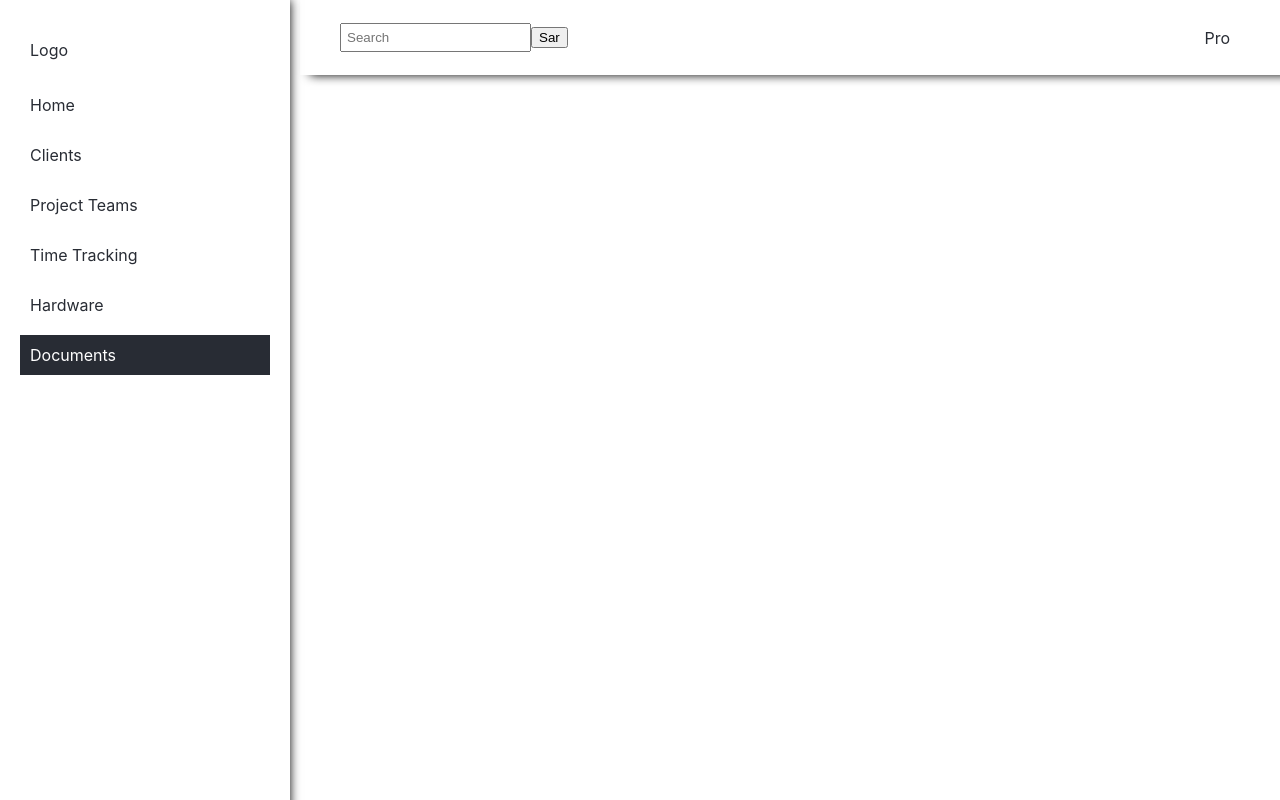
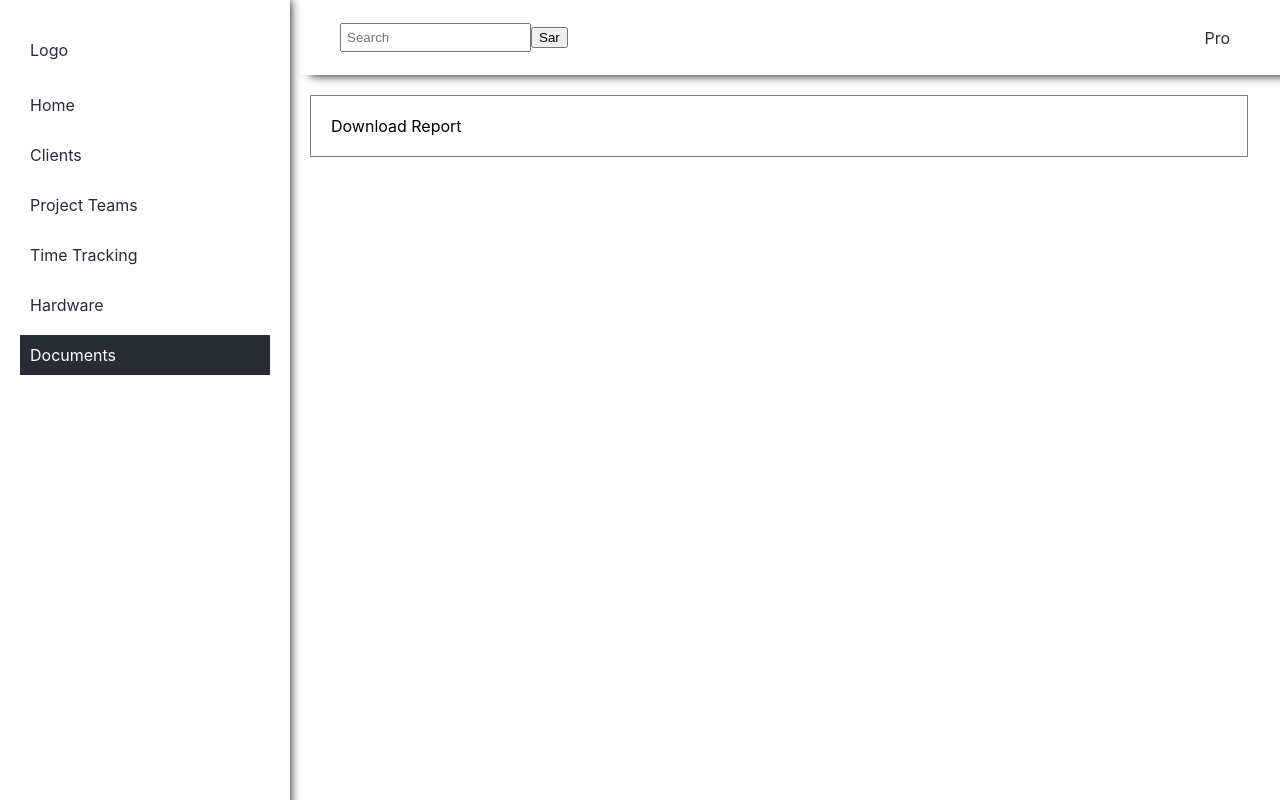
Before and after one commit to Naggenda/AdminDashboard, a React (Create React App) app: page /documents in a window 1280 px wide. Built offline with nearby package versions, Linux system fonts and the light colour scheme.

Commit message:
separating react router dom

```diff
--- a/src/RoutesBrowser.jsx
+++ b/src/RoutesBrowser.jsx
@@ -4,6 +4,7 @@ import Profile from "./views/Profile";
 import Teams from "./views/Teams";
 import Clients from "./views/Clients";
 import Track from './views/Tracking';
+import Report from './views/Reports';
 
 import Navbar from "./Layout/Sidebar";
 import Sidebar from "./Layout/Navbar";
@@ -21,6 +22,7 @@ function RoutesBrowser() {
           <Route path='/teams' element={ <Teams /> } />
           <Route path='/clients' element={ <Clients /> } />
           <Route path='/track' element={ <Track /> } />
+          <Route path='/documents' element={ <Report /> } />
         </Routes>
       </Router>
 
--- a/src/views/Profile/profile.jsx
+++ b/src/views/Profile/profile.jsx
@@ -1,7 +1,7 @@
 import React from "react";
 import { Tab, Tabs, TabList, TabPanel } from "react-tabs";
 import "react-tabs/style/react-tabs.css";
-import Form from './partials/form';
+import Form from "./partials/form";
 
 export default function profile() {
   return (
--- /dev/null
+++ b/src/views/Reports/Report.jsx
@@ -0,0 +1,11 @@
+import React from 'react';
+
+const Report = () => {
+    return (
+        <div className="main-content">
+            Download Report
+        </div>
+    )
+}
+
+export default Report
--- /dev/null
+++ b/src/views/Reports/index.js
@@ -0,0 +1 @@
+export { default } from './Report';
```
